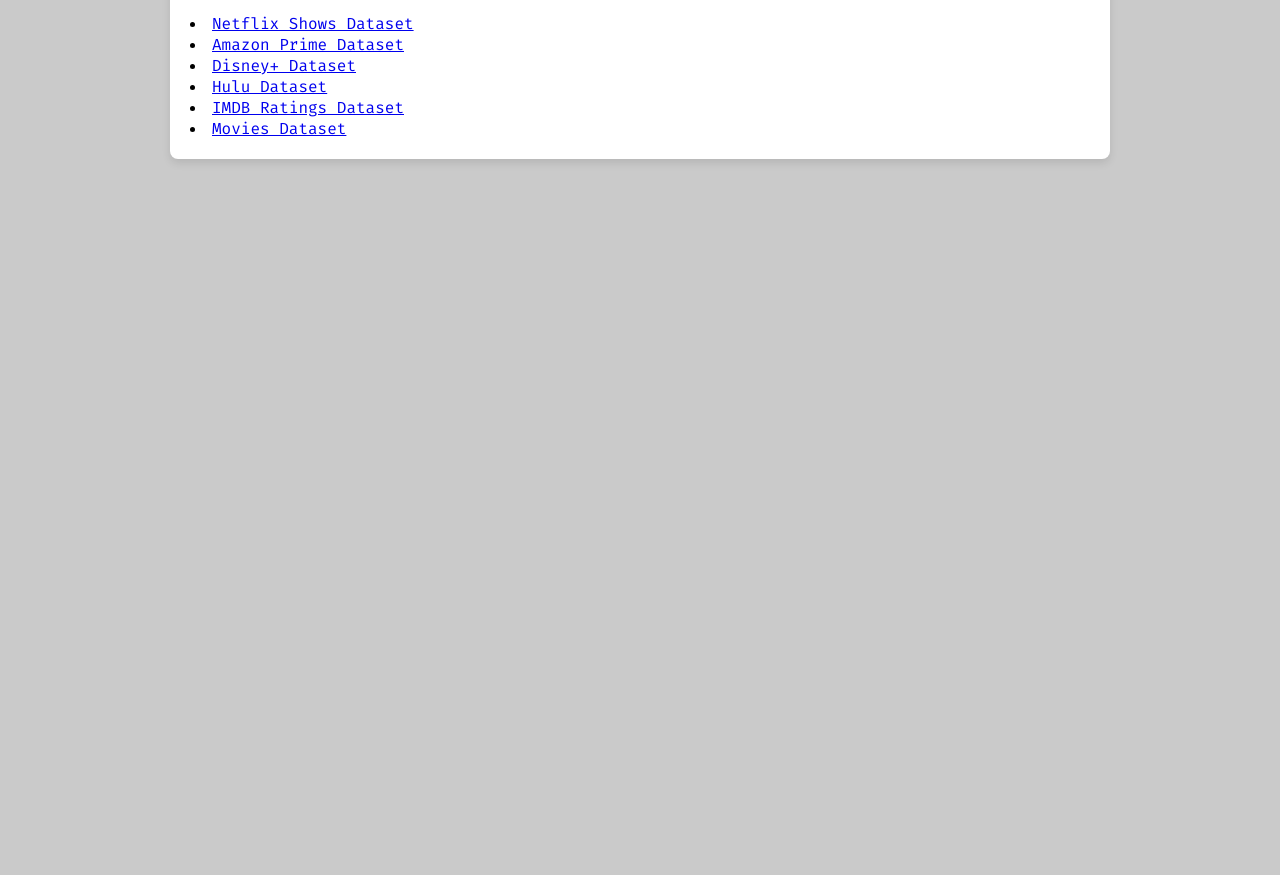
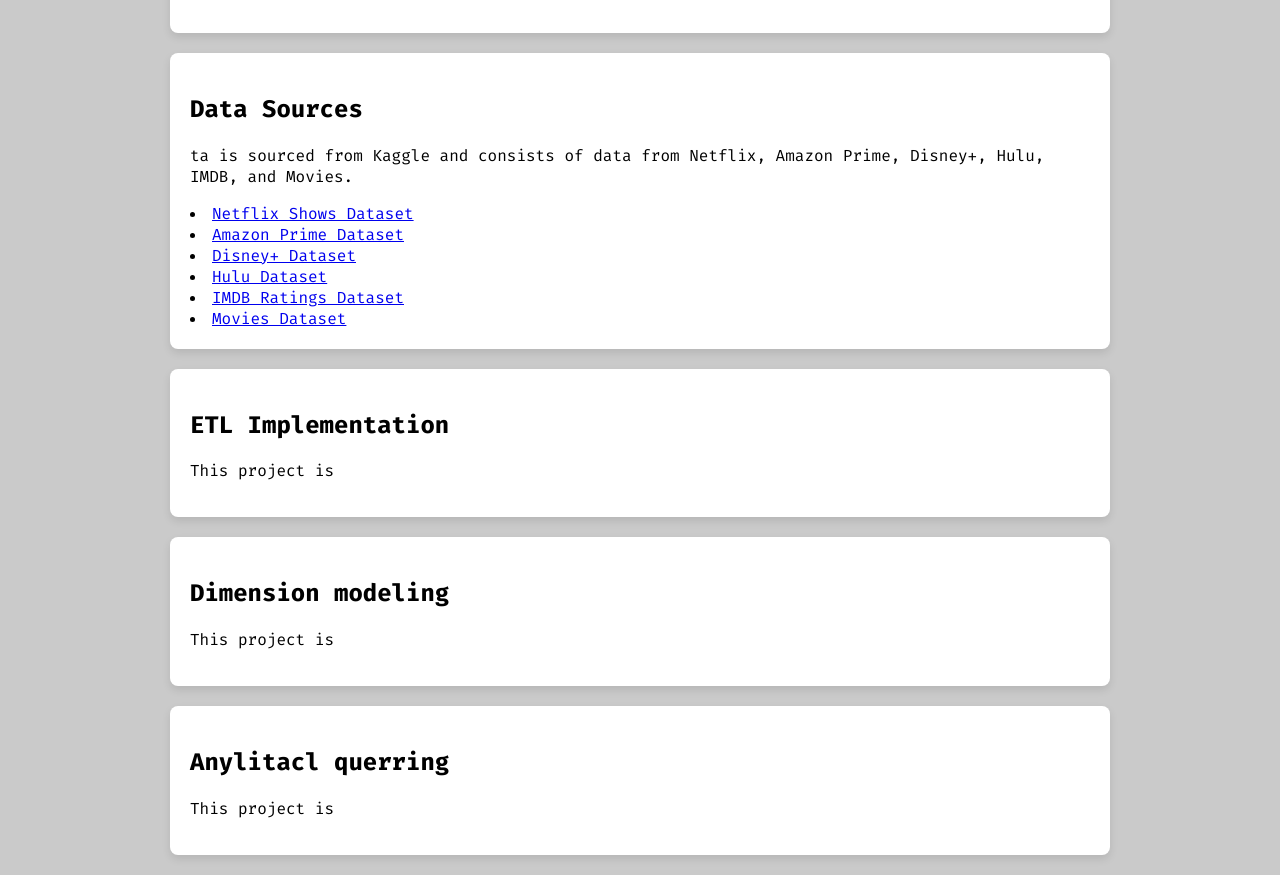
Before and after one commit to radfre/DataWharehouseImplemntationAlexSchatz, a plain HTML site: page index.html in a window 1280 px wide. Shown: the part 273-1148 px from the top of the page. Before the commit the page ends 800 px from the top, so only its background shows below. Drawn offline with Linux system fonts and the light colour scheme.

Commit message:
added more content

```diff
--- a/index.html
+++ b/index.html
@@ -1,29 +1,65 @@
 <!DOCTYPE html>
 <html lang="en">
-    <head>
-        <link rel="stylesheet" href="https://fonts.googleapis.com/css2?family=Fira+Code:wght@400;500;700&display=swap">
+
+<head>
+    <link rel="stylesheet" href="https://fonts.googleapis.com/css2?family=Fira+Code:wght@400;500;700&display=swap">
     <meta charset="UTF-8">
     <meta name="viewport" content="width=device-width, initial-scale=1.0">
     <title>Data-warehouse Project 3</title>
     <link rel="stylesheet" href="./css/style.css">
 </head>
+
 <body>
     <header>
-        <h1>Datawarehouse ITMD 536 Project 3</h1>
+        <h1>Data Warehouse Implementation Project ITMD 536 </h1>
     </header>
     <div class="container">
-        <h2>About</h2>
+        <h2> About</h2>
 
         <p>This project is a data warehouse implementation of a movie streaming service.
-             The data warehouse is implemented inside of Snowflake and the ETL process is done with Python scripts.
-             The data is sourced from Kaggle and consists of data from Netflix, Amazon Prime, Disney+, Hulu, IMDB, and Movies.</p>
+            The data warehouse is implemented inside of Snowflake and the ETL process is done with Python scripts.
+            The data is sourced from Kaggle and consists of data from Netflix, Amazon Prime, Disney+, Hulu, IMDB, and
+            Movies.</p>
 
-        <li><a href="https://www.kaggle.com/datasets/shivamb/netflix-shows/code" target="_blank">Netflix Shows Dataset</a></li>
-            <li><a href="https://www.kaggle.com/datasets/shivamb/amazon-prime-movies-and-tv-shows" target="_blank">Amazon Prime Dataset</a></li>
-            <li><a href="https://www.kaggle.com/datasets/shivamb/disney-movies-and-tv-shows" target="_blank">Disney+ Dataset</a></li>
-            <li><a href="https://www.kaggle.com/datasets/shivamb/hulu-movies-and-tv-shows" target="_blank">Hulu Dataset</a></li>
-            <li><a href="https://www.kaggle.com/datasets/preetviradiya/imdb-movies-ratings-details" target="_blank">IMDB Ratings Dataset</a></li>
-            <li><a href="https://www.kaggle.com/datasets/danielgrijalvas/movies" target="_blank">Movies Dataset</a></li>
+    </div>
+    <div class="container">
+        <h2>Data Sources</h2>
+
+        <p>ta is sourced from Kaggle and consists of data from Netflix, Amazon Prime, Disney+, Hulu, IMDB, and
+            Movies.</p>
+
+        <li><a href="https://www.kaggle.com/datasets/shivamb/netflix-shows/code" target="_blank">Netflix Shows
+                Dataset</a></li>
+        <li><a href="https://www.kaggle.com/datasets/shivamb/amazon-prime-movies-and-tv-shows" target="_blank">Amazon
+                Prime Dataset</a></li>
+        <li><a href="https://www.kaggle.com/datasets/shivamb/disney-movies-and-tv-shows" target="_blank">Disney+
+                Dataset</a></li>
+        <li><a href="https://www.kaggle.com/datasets/shivamb/hulu-movies-and-tv-shows" target="_blank">Hulu Dataset</a>
+        </li>
+        <li><a href="https://www.kaggle.com/datasets/preetviradiya/imdb-movies-ratings-details" target="_blank">IMDB
+                Ratings Dataset</a></li>
+        <li><a href="https://www.kaggle.com/datasets/danielgrijalvas/movies" target="_blank">Movies Dataset</a></li>
+
+
+    </div>
+    <div class="container">
+        <h2> ETL Implementation</h2>
+
+        <p>This project is</p>
+
+    </div>
+    <div class="container">
+        <h2> Dimension modeling</h2>
+
+        <p>This project is</p>
+
+    </div>
+    <div class="container">
+        <h2> Anylitacl querring</h2>
+
+        <p>This project is</p>
+
     </div>
 </body>
+
 </html>
```
